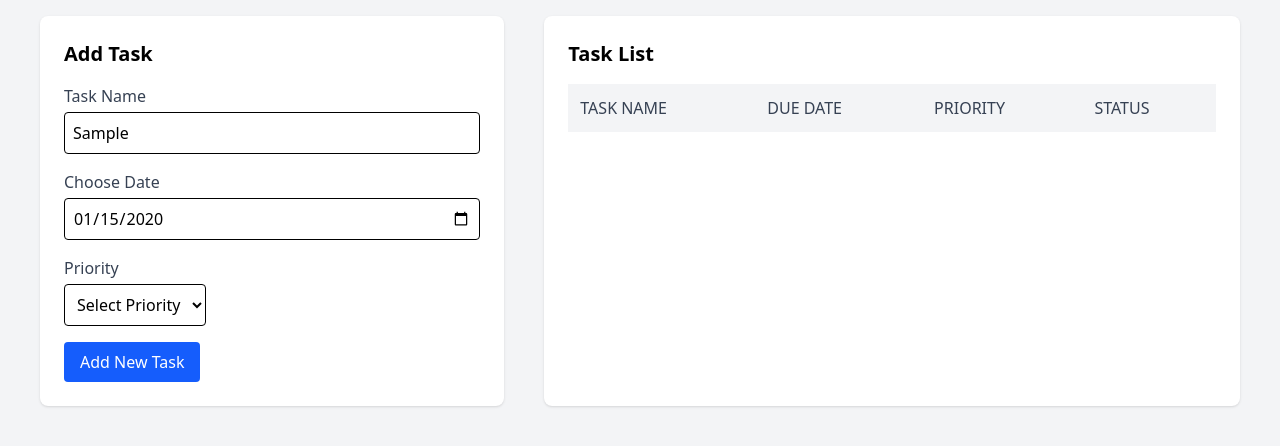
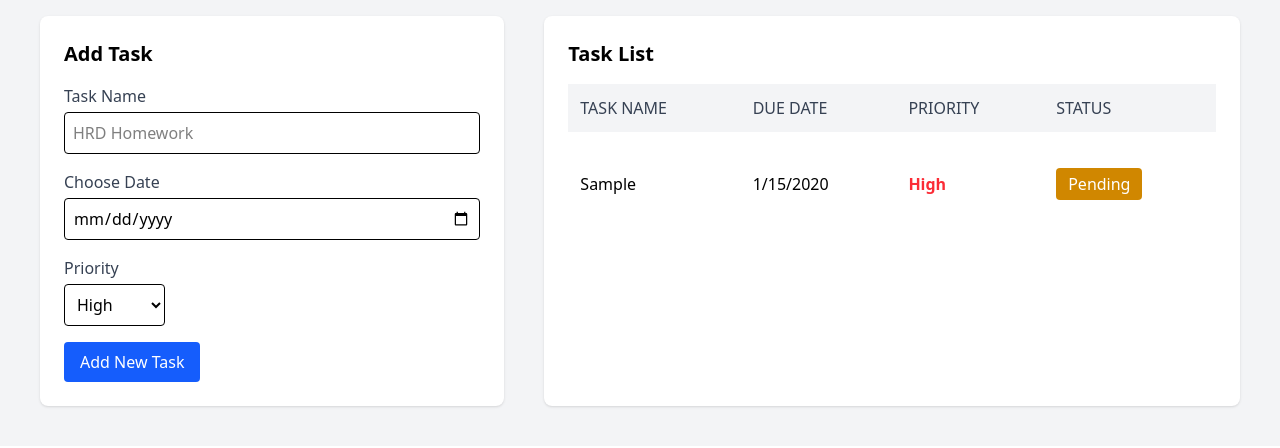
Before and after one commit to HoeumSenghun/13-Hoeum-Senghun-PVH-PracticeJavaScript2, a website: page src/index.htm in a window 1280 px wide. Both pictures are taken after typing "Sample", "2020-01-15" into the empty fields and a click on the button "Add New Task". Shown: the part 100-548 px from the top of the page. Drawn offline with Linux system fonts and the light colour scheme.

Commit message:
add function fomart date

```diff
--- a/src/index.htm
+++ b/src/index.htm
@@ -13,7 +13,7 @@
         <div class="w-full mx-auto flex gap-10">
             <!-- add task -->
             <div class="bg-white p-6 rounded-lg shadow w-[40%]">
-                <h2 class="text-xl font-semibold mb-4">Add Task</h2>
+                <h2 class="text-xl font-bold mb-4">Add Task</h2>
 
                 <label class="block font-medium text-gray-700">Task Name</label>
                 <input id="taskName" type="text" placeholder="HRD Homework" class="w-full p-2 border rounded mt-1 mb-4">
@@ -25,7 +25,6 @@
 
                 <label class="block font-medium text-gray-700">Priority</label>
                 <select id="taskPriority" class="'w-full p-2 border rounded mt-1 mb-4">
-                    <option>Select Priority</option>
                     <option value="High">High</option>
                     <option value="Meduim">Meduim</option>
                     <option value="Low">Low</option>
@@ -35,7 +34,7 @@
             </div>
             <!-- task list table -->
             <div class="bg-white p-6 rounded-lg shadow w-[60%]">
-                <h2 class="text-xl font-semibold mb-4">Task List</h2>
+                <h2 class="text-xl font-bold mb-4">Task List</h2>
                 <table class="w-full border-collapse">
                     <thead>
                         <tr class="bg-gray-100 ">
--- a/src/js/script.js
+++ b/src/js/script.js
@@ -16,6 +16,9 @@ function addTask() {
         return;
     }
 
+    //fomart date mm/dd/yyyy
+    const formattedDate = fomartDate(taskDate);
+
     //create a new row
     const newRow = document.createElement("tr");
     newRow.classList.add("border-table");
@@ -27,7 +30,7 @@ function addTask() {
 
     const dateCell = document.createElement("td");
     dateCell.classList.add("p-3");
-    dateCell.innerHTML = taskDate;
+    dateCell.innerHTML = formattedDate;
 
     const priorityCell = document.createElement("td");
     priorityCell.classList.add("p-3", "font-bold");
@@ -74,3 +77,12 @@ function addTask() {
     document.getElementById("taskDate").value = "";
 
 }
+
+function fomartDate(dateString) {
+    const date = new Date(dateString);
+    const month = date.getMonth() +1;
+    const day = date.getDate();
+    const year = date.getFullYear();
+
+    return `${month}/${day}/${year}`
+}
```
Also changed, not shown: src/styles/output.css.
